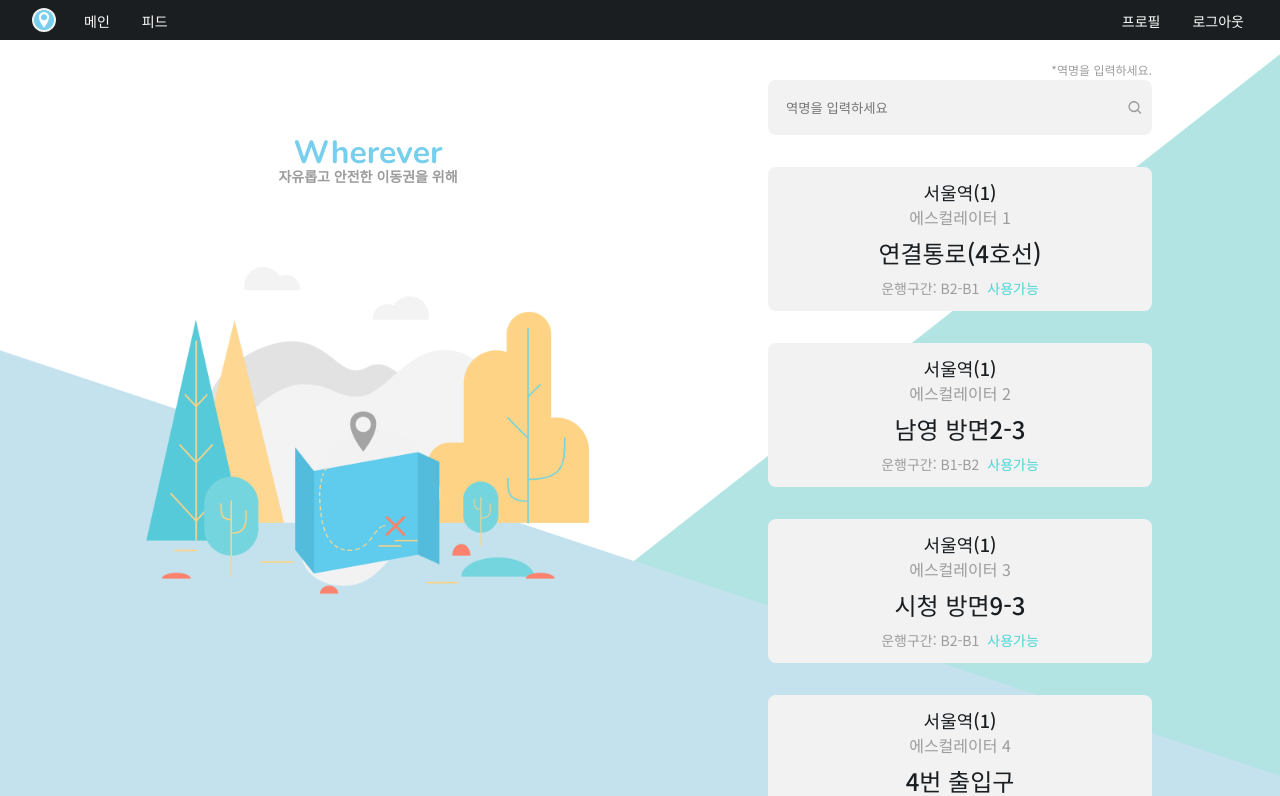
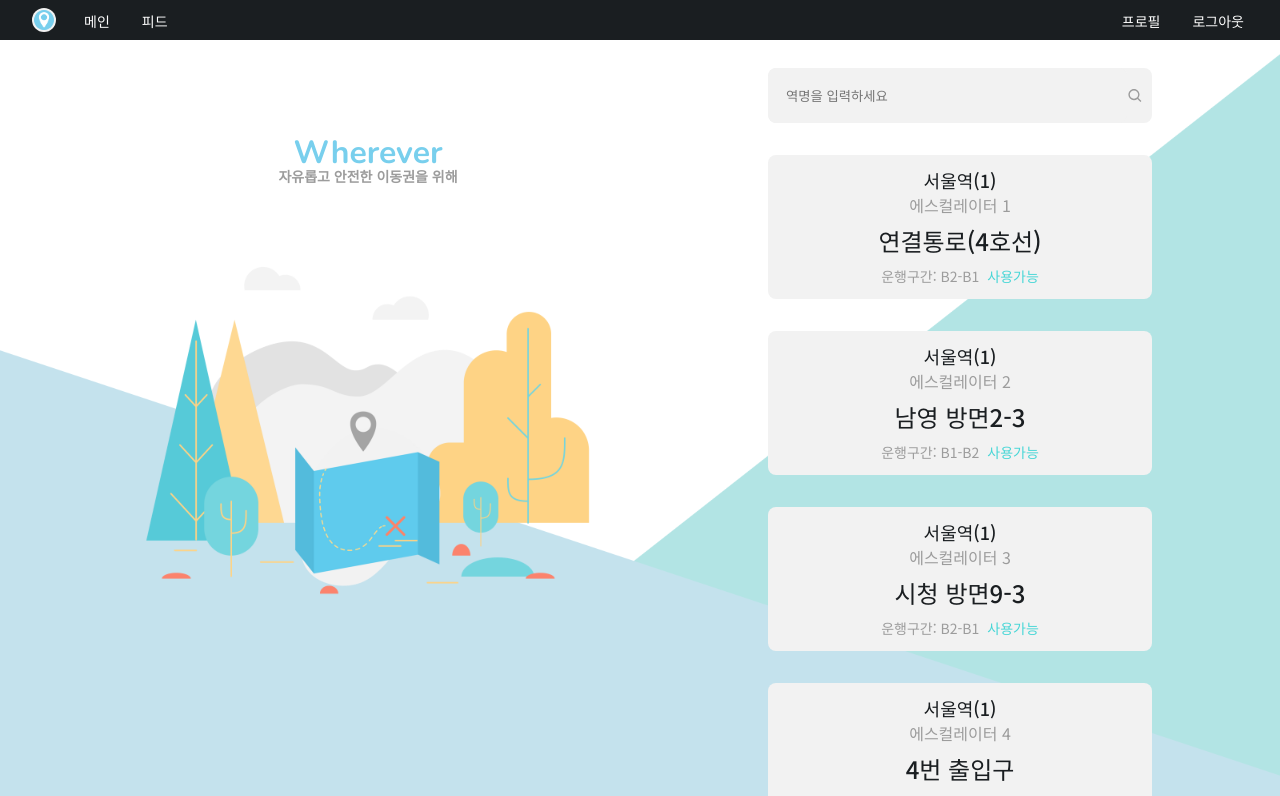
Before and after one commit to seo1v/react-metro-lifts, a React (Create React App) app: page / in a window 1280 px wide. Shown: the top 796 px of the page. Built offline with nearby package versions, Linux system fonts and the light colour scheme; no server answers; sample sign-in values are in the browser's storage.

Commit message:
Delete label

```diff
--- a/src/routes/Home.jsx
+++ b/src/routes/Home.jsx
@@ -42,9 +42,6 @@ export default function Home() {
       <Aside />
       <Header>
         <form className={styles.form} onSubmit={(e) => e.preventDefault()}>
-          <label className={styles.label} htmlFor='main'>
-            *역명을 입력하세요.
-          </label>
           <div className={styles['form-content']}>
             <input
               id='main'
```
